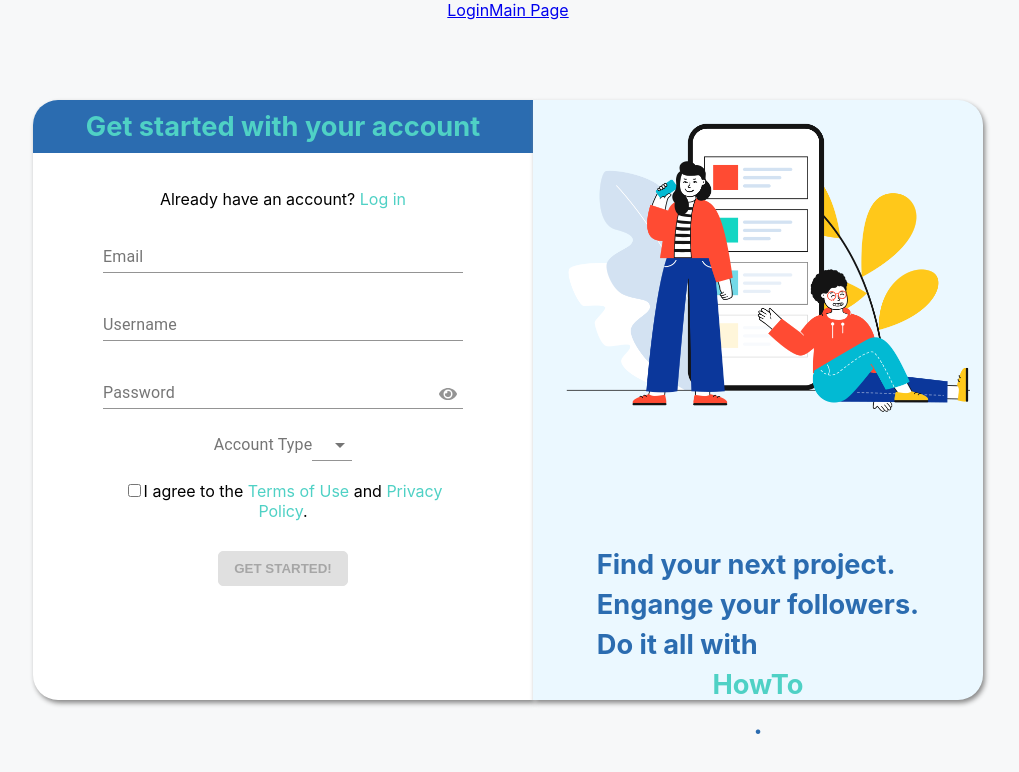
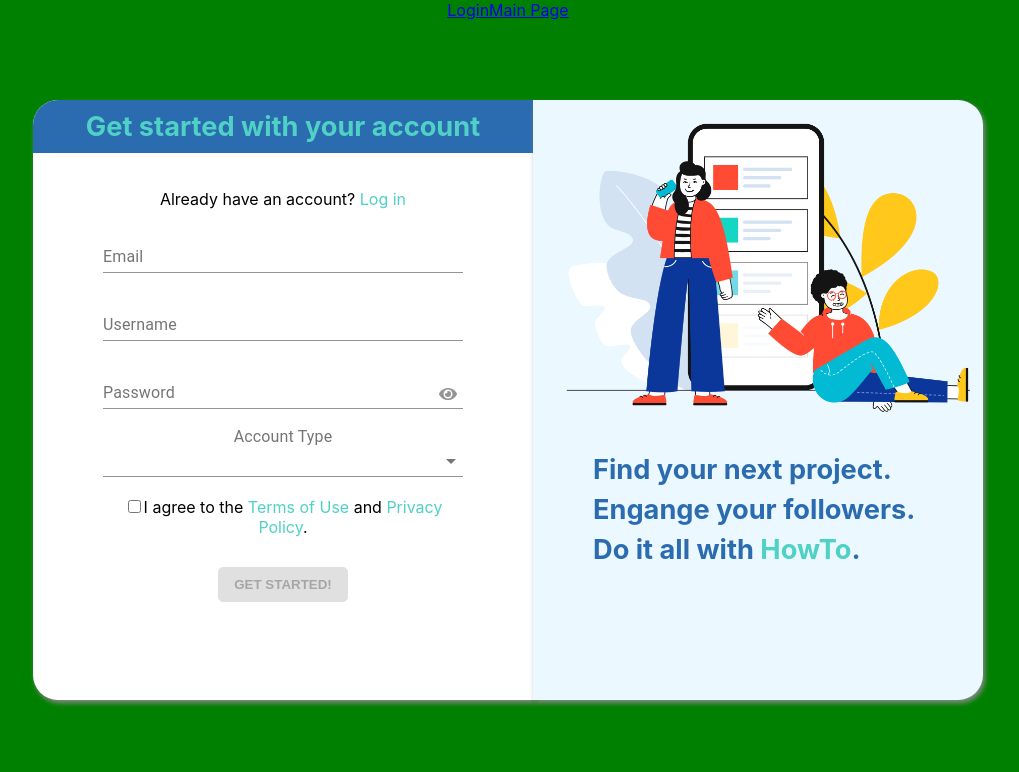
Before and after one commit to BW-PT-How-To-3/front-end, a React (Create React App) app in the folder app-form/: page /register in a window 1280 px wide. Shown: the top 772 px of the page, without its empty margins (132-1151 px from the left). Built offline with nearby package versions, Linux system fonts and the light colour scheme; the HTML template or start-up script is replaced by a standard one.

Commit message:
add role option and update styling

```diff
--- a/app-form/src/App.css
+++ b/app-form/src/App.css
@@ -76,8 +76,6 @@
   font-weight: 700;
   text-align: left;
   line-height: 1.5rem;
-  display: grid;
-  place-items: center;
 }
 
 .form-graphics p span {
@@ -124,7 +122,7 @@
 @media only screen and (min-width: 950px) {
 
   body {
-    /* background-color: green; */
+    background-color: green;
   }
   .password-icon-signup {
     color: #949494;
@@ -186,7 +184,7 @@
 
   .form-graphics p {
     position: relative;
-    top: 350px;
+    top: 255px;
     color: #2B6CB0;
     font-size: 1.7rem;
     font-weight: 700;
@@ -219,7 +217,7 @@
 
 @media only screen and (max-width: 949px) and (min-width: 501px) {
   body {
-    /* background-color: yellow; */
+    background-color: yellow;
   }
 
   .app-bar {
--- a/app-form/src/component/Signup.js
+++ b/app-form/src/component/Signup.js
@@ -1,7 +1,7 @@
 import React, { useState, useEffect } from 'react';
 import * as yup from 'yup';
 import axios from 'axios';
-import { TextField, Select, InputLabel, MenuItem } from '@material-ui/core';
+import { TextField, Select, InputLabel, MenuItem, FormControl } from '@material-ui/core';
 import { Link } from 'react-router-dom';
 
 //comp
@@ -142,6 +142,7 @@
                                 /><br/>
 
                                 <label htmlFor="password"></label><br/>
+
                                 <TextField
                                     id="standard-basic"
                                     label="Password"
@@ -154,15 +155,18 @@
 
                                 />
                                 <span className="password-icon-signup">{ToggleIcon}</span><br/>
+                                <InputLabel id="demo-simple-select-label">Account Type
 
-                                <InputLabel htmlFor="role" id="demo-simple-select-label">Account Type
                                     <Select
                                             labelId="demo-simple-select-label"
                                             id="demo-simple-select"
                                             name="role"
+                                            fullWidth
                                             value={userInput.role}
                                             onChange={changeHandler}>
-
+                                            <MenuItem value="">
+                                                <em>None</em>
+                                            </MenuItem>
                                             <MenuItem value="Basic">Basic</MenuItem>
                                             <MenuItem value="Admin">Admin</MenuItem>
                                             <MenuItem value="Super Admin">Super Admin</MenuItem>
```
